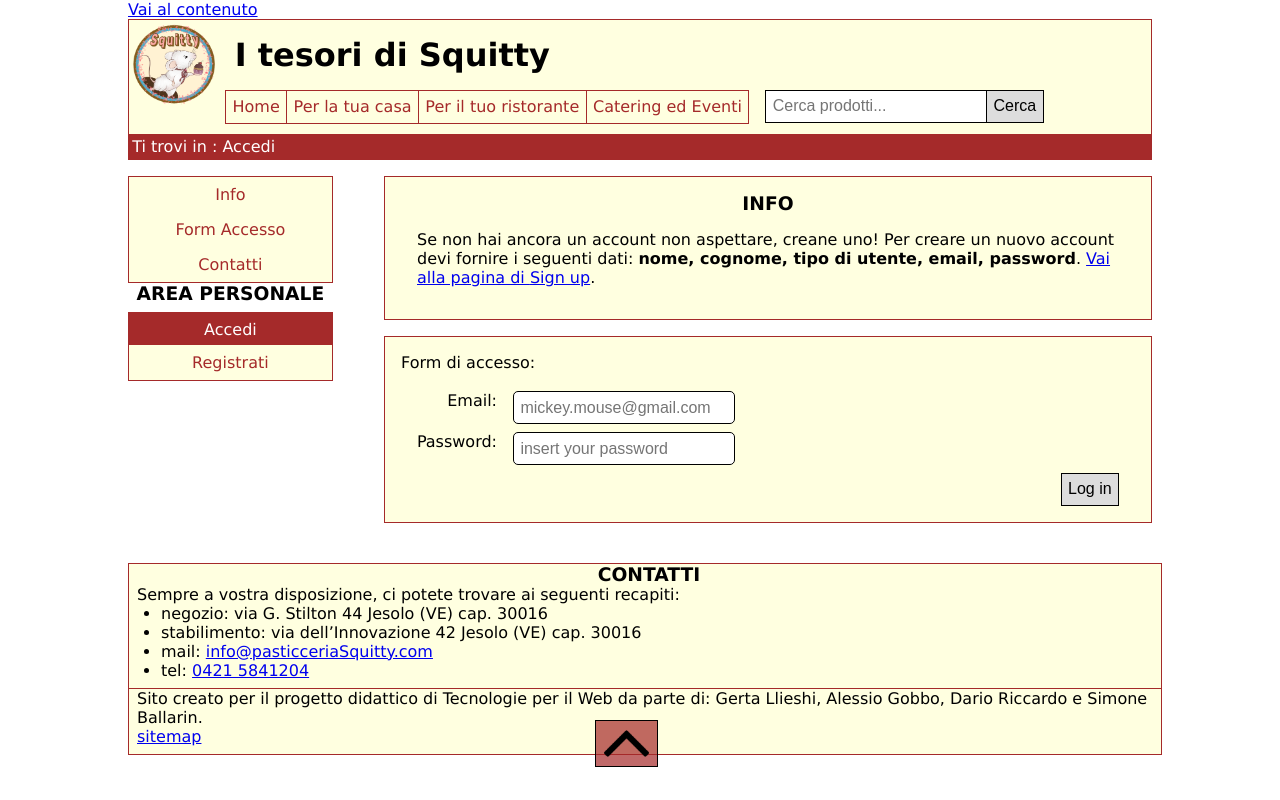
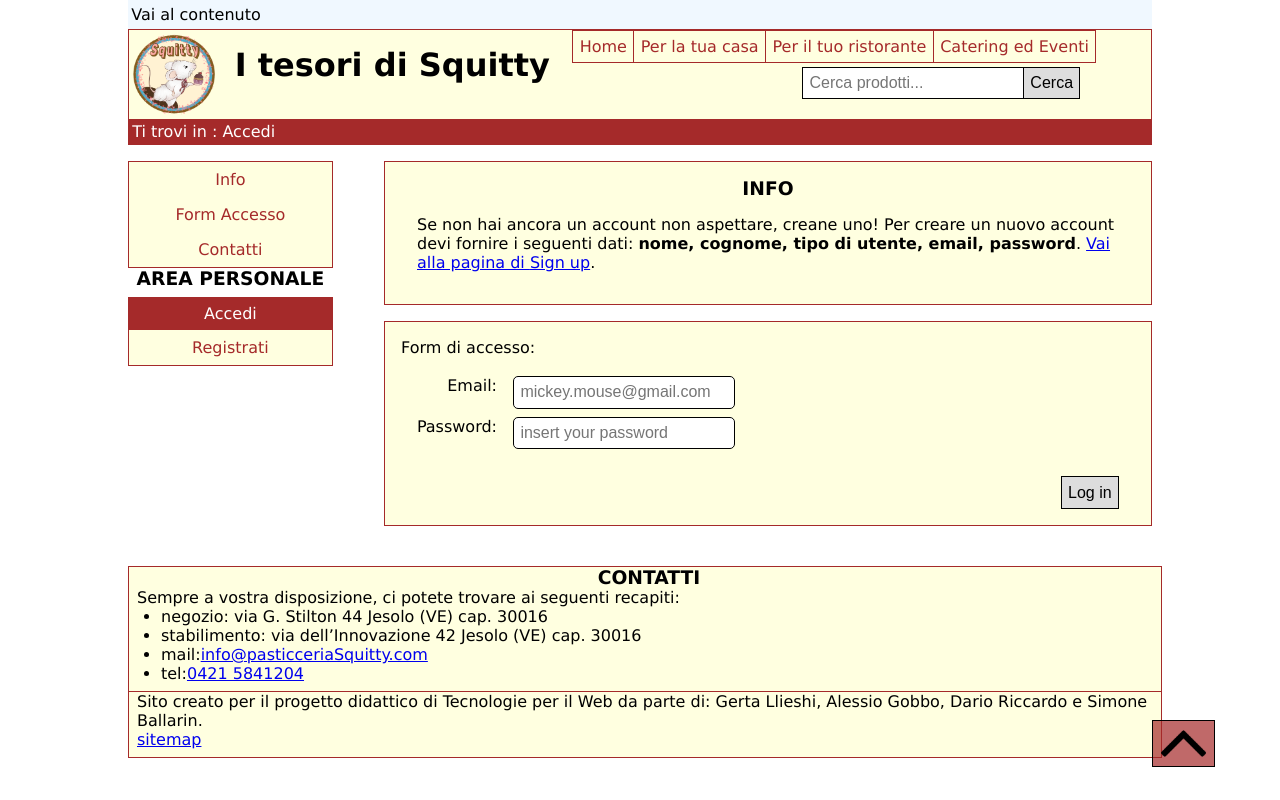
Before and after one commit to sballari/TecWeb, a PHP site: page /php/file/logIn.php in a window 1280 px wide. Run offline with PHP 8.4, Linux system fonts and the light colour scheme.

Commit message:
css banana

```diff
--- a/Src/css/mobile.css
+++ b/Src/css/mobile.css
@@ -136,14 +136,17 @@
   width:100%;
 }
 
-#storia,#negozio,#stabilimento,#contatti,#info,#productlist{
+#storia,#negozio,#stabilimento,#contatti,#footer,#info,#productlist{
   border-left: 0;
   border-right: 0;
+  padding: 0;
   width: 100%;
+
+
 }
 
 #contatti,#footer{
-  font-size: 1.5em;
+  font-size: 2em;
 }
 
 #footer{
@@ -168,6 +171,23 @@
   float:right;
 }
 
-body{
-  font-size: 1em;
+
+
+#email,#password{
+  float: left;
+  width: 100%;
+  text-align: left;
 }
+
+#form button, #form label{
+  float: left;
+  text-align: left;
+}
+
+#form input{
+  float: right;
+}
+
+#form,#info{
+  font-size: 3em;
+}
--- a/Src/css/stile.css
+++ b/Src/css/stile.css
@@ -32,7 +32,7 @@ button:hover {
   border: 1px solid brown;
 }
 
-#logo {
+.logo {
   width: 8%;
   padding: 0.25em;
 	float: left;
@@ -230,18 +230,18 @@ h2, h3{
     background-color: antiquewhite;
 }
 
-#logNav h3{
+.logNav h3{
   text-align: center;
 }
 
-#logNav ul{
+.logNav ul{
   border-top: 1px brown solid;
   border-left: 1px brown solid;
   border-right: 1px brown solid;
   margin-top: 0.5em;
 }
 
-#logNav span{
+.logNav span{
   display: block;
   background-color: brown;
   color: white;
@@ -278,7 +278,7 @@ h2, h3{
   position: fixed;
   border: 1px solid black;
   top: 90%;
-  left: 46.5%;
+  left: 90%;
   background-color: rgba(165,42,42,0.7);
   padding-left: 0.5em;
   padding-right: 0.5em;
@@ -356,3 +356,20 @@ table caption {
   background-color: brown;
   color: white;
 }
+
+#accessBar{
+  /* background-color: #CCC; */
+  background-color: AliceBlue;
+  text-decoration: none;
+  padding-bottom: 0.3em;
+  padding-left: 0.2em;
+}
+
+#accessBar a{
+  text-decoration: none;
+  color: black;
+}
+
+#accessBar a:hover{
+  text-decoration: underline;
+}
--- a/Src/php/file/CommonHtmlElement.php
+++ b/Src/php/file/CommonHtmlElement.php
@@ -20,11 +20,13 @@ class CommonHtmlElement{
 		if ($ricerca==true) echo "<p> <strong>Tipo prodotto</strong>: " . $this->evidenziaTesto($x->getProductType(),$evidenzia) . "</p>";
 		echo "</div>";
 	}
+
 	function evidenziaTesto($input, $par){
 			return $newTesto =str_ireplace($par,
 			 "<mark >".strtoupper($par)."</mark>",
 			 $input);
 	}
+
 	public function printBricioleDiPane($page){
 		switch ($page) {
 			case 'home':
@@ -94,7 +96,7 @@ class CommonHtmlElement{
 		echo "\n";
 		echo '<link rel="stylesheet" media="print" href="../../css/print.css" type="text/css" />';
 		echo "\n";
-		echo '<link rel="stylesheet" media="handheld,screen and (max-width:681px), only screen and (max-device-width:681px)"
+		echo '<link rel="stylesheet" media="screen and (max-width:681px), only screen and (max-device-width:681px)"
 		 			href="../../css/mobile.css" type="text/css" />';
 		echo "\n";
 		echo '</head>';
@@ -135,6 +137,7 @@ class CommonHtmlElement{
 					echo "<li><a href='catering.php'>Catering ed Eventi</a></li>";
 			break;
 		}
+		echo "</ul>";
 	}
 
 	public function createheader($page){
@@ -143,7 +146,7 @@ class CommonHtmlElement{
 			<a href ='#content'>Vai al contenuto</a>
     	</div>";
 		echo "<div class='header'>";
-			echo "<a href='home.php'><img  id='logo' src='../../img/logo.png' alt='logo i tesori di Squitty'> </a>";
+			echo "<a href='home.php'><img  class='logo' src='../../img/logo.png' alt='logo i tesori di Squitty'> </a>";
 			echo "<a href='#headerSpace'> <img  id='hamburger' class='onlyMobile' src='../../img/menu-hamburger.png' alt='pulsante menu'> </a>";
 			echo "<h1>I tesori di <span lang='it'>Squitty</span></h1>";
 			echo "<div id='menu' class='onlyDesktop' >";
@@ -161,14 +164,14 @@ class CommonHtmlElement{
 
 	public function createBottomHeader(){
 		echo "<div class='header'>";
-			echo "<a href='home.php'><img  id='logo' src='../../img/logo.png' alt='logo i tesori di Squitty'> </a>";
+			echo "<a href='home.php'><img  class='logo' src='../../img/logo.png' alt='logo i tesori di Squitty'> </a>";
 			echo "<a href='#top'> <img  id='close' class='onlyMobile' src='../../img/close.png' alt='pulsante menu'> </a>";
 			echo "<h1>I tesori di <span lang='it'>Squitty</span></h1>";
 		echo "</div>";
 	}
 
 	public function generateLogInLink($page){
-		echo "<div id='logNav'>";
+		echo "<div class='logNav'>";
 		echo "<h3 >AREA PERSONALE</h3>";
 		echo "<ul>";
 		switch($page){
@@ -211,7 +214,7 @@ class CommonHtmlElement{
 	}
 
 	public function printContatti(){
-	echo  "<adress id='contatti'>";
+	echo  "<div id='contatti'>";
     echo  "	<h3>CONTATTI</h3>";
     echo  "    <p>";
     echo  "        Sempre a vostra disposizione, ci potete trovare ai seguenti recapiti:";
@@ -219,11 +222,12 @@ class CommonHtmlElement{
     echo  "        <ul>";
     echo  "            <li>negozio: via G. Stilton 44 Jesolo (VE) cap. 30016</li>";
     echo  "            <li>stabilimento: via dell’Innovazione 42 Jesolo (VE) cap. 30016</li>";
-    echo  "            <li>mail: <a href ='mailto: info@pasticceriaSquitty'>info@pasticceriaSquitty.com</a></li>";
-    echo  "            <li>tel: <a href ='tel: 04215841204'>0421 5841204</a></li>";
+    echo  "            <li>mail:<a href ='mailto:info@pasticceriaSquitty'>info@pasticceriaSquitty.com</a></li>";
+    echo  "            <li>tel:<a href ='tel:04215841204'>0421 5841204</a></li>";
     echo  "        </ul>";
-    echo  "</adress>";
+    echo  "</div>";
 	}
+
 	public function printFooter(){
 		echo  "<div id='footer'>";
     echo  "    <p>";
@@ -232,16 +236,19 @@ class CommonHtmlElement{
     echo  "    <a href='sitemap.php'>sitemap</a>";
     echo  "</div>";
 	}
+
 	public function printMobileMenu($page){
-	echo  "	   <div class='onlyMobile' id='mobileMenu'>";
+	echo  "<div class='onlyMobile' id='mobileMenu'>";
     echo  "    <div id='headerSpace'> </div>";
+		$this->createBottomHeader();
     echo  "    <div id='linkEsterni'>";
-		$this->createBottomHeader();
       			$this->generateMenu($page);
     echo  "    </div>";
     				$this->printInternalMenuMobile("$page");
 						$this->generateLogInLink($page);
+	echo "</div>";
 	}
+
 	public function printInternalMenu($page){
 		echo "<div id ='internalNavBar' class='onlyDesktop' >";
 				echo "<a href ='#content' class='aiuti'>Salta menu</a>";
--- a/Src/php/file/home.php
+++ b/Src/php/file/home.php
@@ -10,10 +10,7 @@
       $h->printHead("home", "home della pasticceria i tesori di squitty", "home");
  ?>
 <body>
-    <a name="top"></a>
-    <div id="accessBar">
-    </div>
-
+    <div id="top"></div>
 		<?php
 			$h->createheader("home");
       $h->printInternalMenu("home");
--- a/Src/php/file/logIn.php
+++ b/Src/php/file/logIn.php
@@ -94,11 +94,14 @@
     	<legend>Form di accesso:</legend>
       <?php
     	echo $ErrLogin."</br>";
+      echo "<div id=email>";
       echo "<label for='email'>Email: </label>";
     	echo "<input type='email' name='email' placeholder='mickey.mouse@gmail.com' required><span class='err'>".$ErrEm."</span>";
-      echo "</br>";
+      echo "</div>";
+      echo "<div id=password>";
       echo "<label for='password'>Password: </label>";
     	echo "<input type='password' name='password' placeholder='insert your password' required ><span class='err'>".$ErrPassw."</span>";
+      echo "</div>";
       ?>
       </br>
     	<button type='submit' name = 'login' >Log in</button>
```
